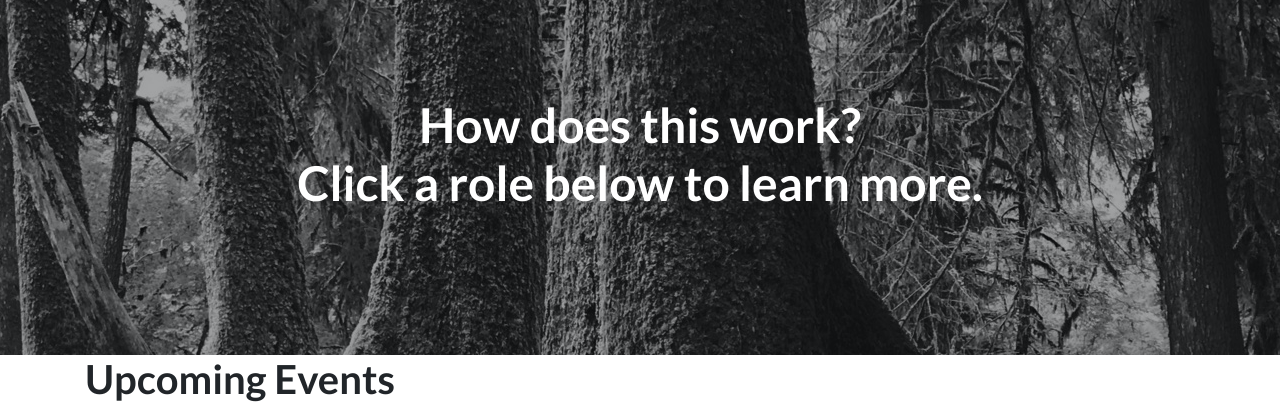
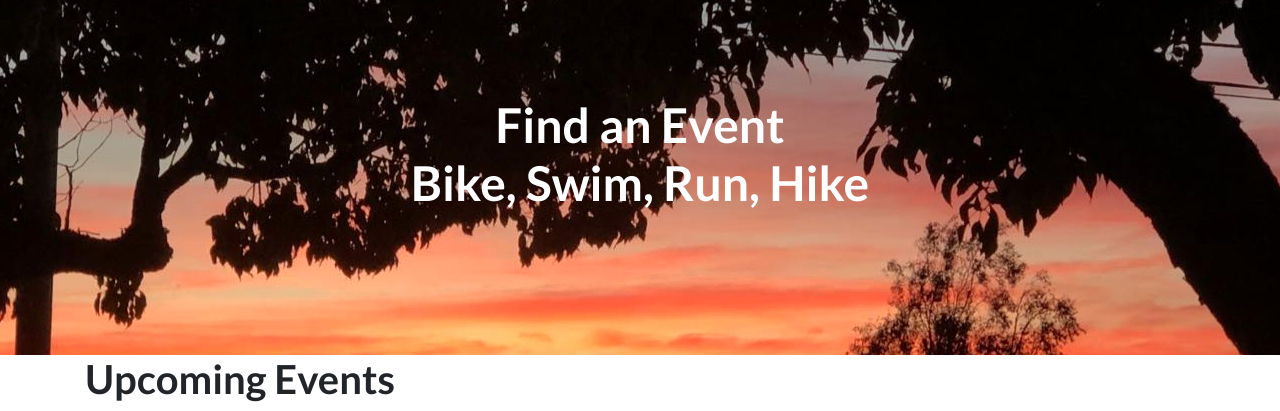
Before and after one commit to shacker/ap, a Django app: template ap/templates/events/index.html in a window 1280 px wide. Shown: the part 56-467 px from the top of the page. Run offline with Django 3.2, Linux system fonts and the light colour scheme; the template is opened without the code that fills it, so the values that code supplies are empty; style sheets or scripts are compiled from the project's sources; some libraries are stand-ins or nearby versions.

Commit message:
Replace events masthead

```diff
--- a/ap/static/scss/style.scss
+++ b/ap/static/scss/style.scss
@@ -30,7 +30,7 @@ body {
     width: 100%;
     top: 0;
     left: 0;
-    opacity: 0.3;
+    opacity: 0;
   }
 
   header.masthead h1 {
@@ -45,6 +45,14 @@ body {
 
   header.masthead.about {
     background: url("../img/bg-about.jpg") no-repeat center center;
+    padding-top: 6rem;
+    padding-bottom: 6rem;
+  }
+
+  header.masthead.events {
+    background: url("../img/bg-events.jpg") no-repeat center center;
+    // image-rendering: -webkit-optimize-contrast;
+    // background-size: cover;background-position:50% 50%;
     padding-top: 6rem;
     padding-bottom: 6rem;
   }
--- a/ap/templates/events/index.html
+++ b/ap/templates/events/index.html
@@ -4,13 +4,13 @@
 
 {% block content %}
 
-  <header class="masthead faqs text-white text-center">
+  <header class="masthead events text-white text-center">
     <div class="overlay"></div>
     <div class="container">
       <div class="row">
         <div class="col-xl-9 mx-auto">
-          <h1 class="mb-5">How does this work?<br />
-            Click a role below to learn more.
+          <h1 class="mb-5">Find an Event<br />
+            Bike, Swim, Run, Hike
           </h1>
         </div>
       </div>
```
Also changed, not shown: ap/templates/events/detail.html (+4 -4 lines), ap/static/img/bg-events.jpg (added).
